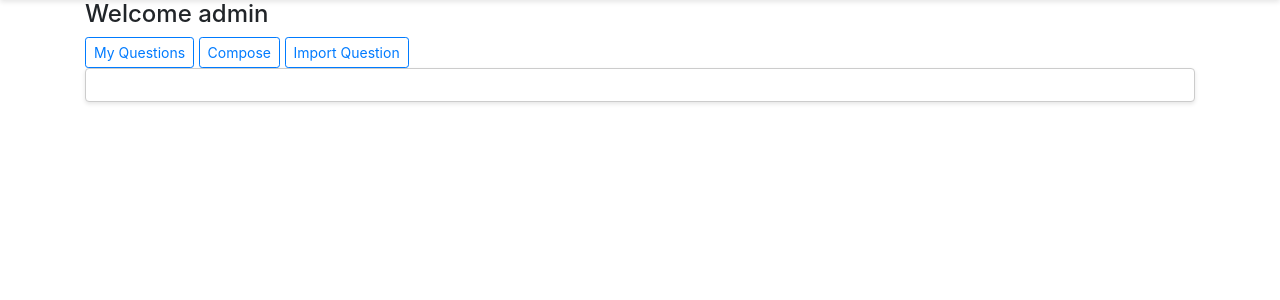
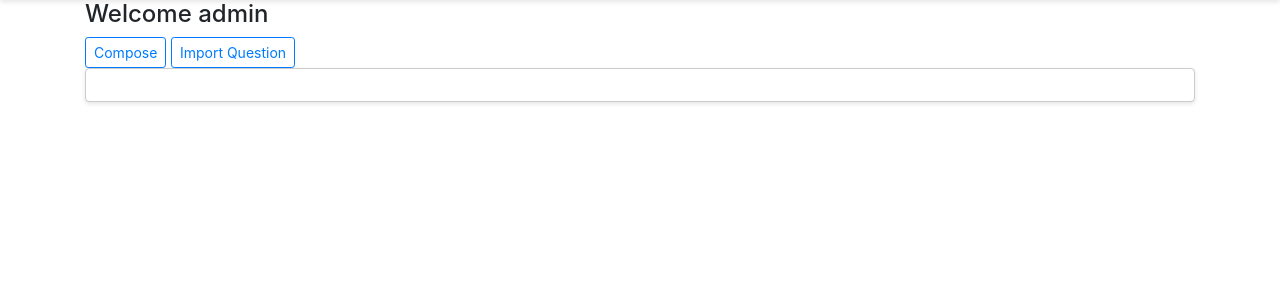
Before and after one commit to ArshPelia/Leetcode-Tracker, a Django app: page / in a window 1280 px wide. Shown: the part 56-356 px from the top of the page. Run offline with Django 4.2, Linux system fonts and the light colour scheme; a user stored in the database is signed in; data comes from the database, SQL or seed files in the repository; data that the repository does not hold is empty; some libraries are stand-ins or nearby versions.

Commit message:
removed myquestions functionality

```diff
--- a/tracker/mainapp/static/mainapp/index.js
+++ b/tracker/mainapp/static/mainapp/index.js
@@ -8,7 +8,6 @@
 document.addEventListener('DOMContentLoaded', function() {
 
     // Attach event listeners to buttons
-    document.querySelector('#myquestions').addEventListener('click', loadMyQuestions);
     document.querySelector('#compose').addEventListener('click', composeQuestion);
     document.querySelector('#compose-form').onsubmit = addQuestion;
     document.querySelector('#import').addEventListener('click', importQuestion);
@@ -55,24 +54,6 @@ function loadHome() {
         .catch(error => {
             console.error('Error:', error);
             alert('An error occurred while loading questions.');
-        });
-}
-
-// Loads the user's questions
-function loadMyQuestions() {
-    switchView('#allquestions-view');
-
-    fetch('/questions/myquestions')
-        .then(response => response.json())
-        .then(questions => {
-            const table = createQuestionTable(questions);
-            const allQuestionsView = document.querySelector('#allquestions-view');
-            allQuestionsView.innerHTML = '<h3>My Questions</h3>';
-            allQuestionsView.appendChild(table);
-        })
-        .catch(error => {
-            console.error('Error:', error);
-            alert('An error occurred while loading your questions.');
         });
 }
 
--- a/tracker/mainapp/templates/mainapp/index.html
+++ b/tracker/mainapp/templates/mainapp/index.html
@@ -15,7 +15,6 @@
     <!-- <a class="btn btn-sm btn-outline-primary" href="{% url 'logout' %}">Log Out</a> -->
     <h4>Welcome {{request.user.username}}</h4>
     <!-- Add this button/link to your HTML -->
-    <button class="btn btn-sm btn-outline-primary" id="myquestions">My Questions</button>
     <button class="btn btn-sm btn-outline-primary" id="compose">Compose</button>
     <button class="btn btn-sm btn-outline-primary" id="import">Import Question</button>
 
--- a/tracker/mainapp/urls.py
+++ b/tracker/mainapp/urls.py
@@ -12,7 +12,6 @@ urlpatterns = [
         # API Routes
     path("questions/all", views.allquestions, name="allquestions"),
     path("questions/create", views.create_question, name="create_question"),
-    path("questions/myquestions", views.myquestions, name="myquestions"),
     path('questions/import', views.import_question, name='import_question'),
     path('questions/getquestion', views.get_question, name='get_question'),
     path('questions/getnotes', views.get_notes, name='get_notes'),
--- a/tracker/mainapp/views.py
+++ b/tracker/mainapp/views.py
@@ -37,7 +37,6 @@ def index(request):
     else:
         return HttpResponseRedirect(reverse("login"))
 
-
 def login_view(request):
     if request.method == "POST":
 
@@ -57,11 +56,9 @@ def login_view(request):
     else:
         return render(request, "mainapp/login.html")
 
-
 def logout_view(request):
     logout(request)
     return HttpResponseRedirect(reverse("index"))
-
 
 def register(request):
     if request.method == "POST":
@@ -89,17 +86,10 @@ def register(request):
     else:
         return render(request, "mainapp/register.html")
 
+@login_required
 @api_view(['GET'])
 def allquestions(request):
     questions = Question.objects.all()
-    serializer = QuestionSerializer(questions, many=True)
-    return Response(serializer.data)
-
-@login_required
-@api_view(['GET'])
-def myquestions(request):
-    user = request.user
-    questions = Question.objects.filter(author=user)  # Assuming you have a foreign key to the User model
     serializer = QuestionSerializer(questions, many=True)
     return Response(serializer.data)
 
@@ -185,7 +175,6 @@ def import_question(request):
     except Exception as e:
         return JsonResponse({"error": str(e)}, status=500)
 
-
 def get_question(request):
     if request.method == 'GET':
         number = request.GET.get('number')
@@ -209,10 +198,7 @@ def get_question(request):
     else:
         return JsonResponse({'error': 'GET request required.'}, status=400)
 
-
-# ... your other imports ...
-
-# New API endpoint to create a note
+# API endpoint to create a note
 @csrf_exempt
 @login_required
 def create_note(request):
@@ -236,7 +222,7 @@ def create_note(request):
             error_message = str(e)
             return JsonResponse({'error': error_message}, status=400)
 
-# New API endpoint to fetch notes for a question
+# API endpoint to fetch notes for a question
 @api_view(['GET'])
 @login_required
 def get_notes(request):
```
